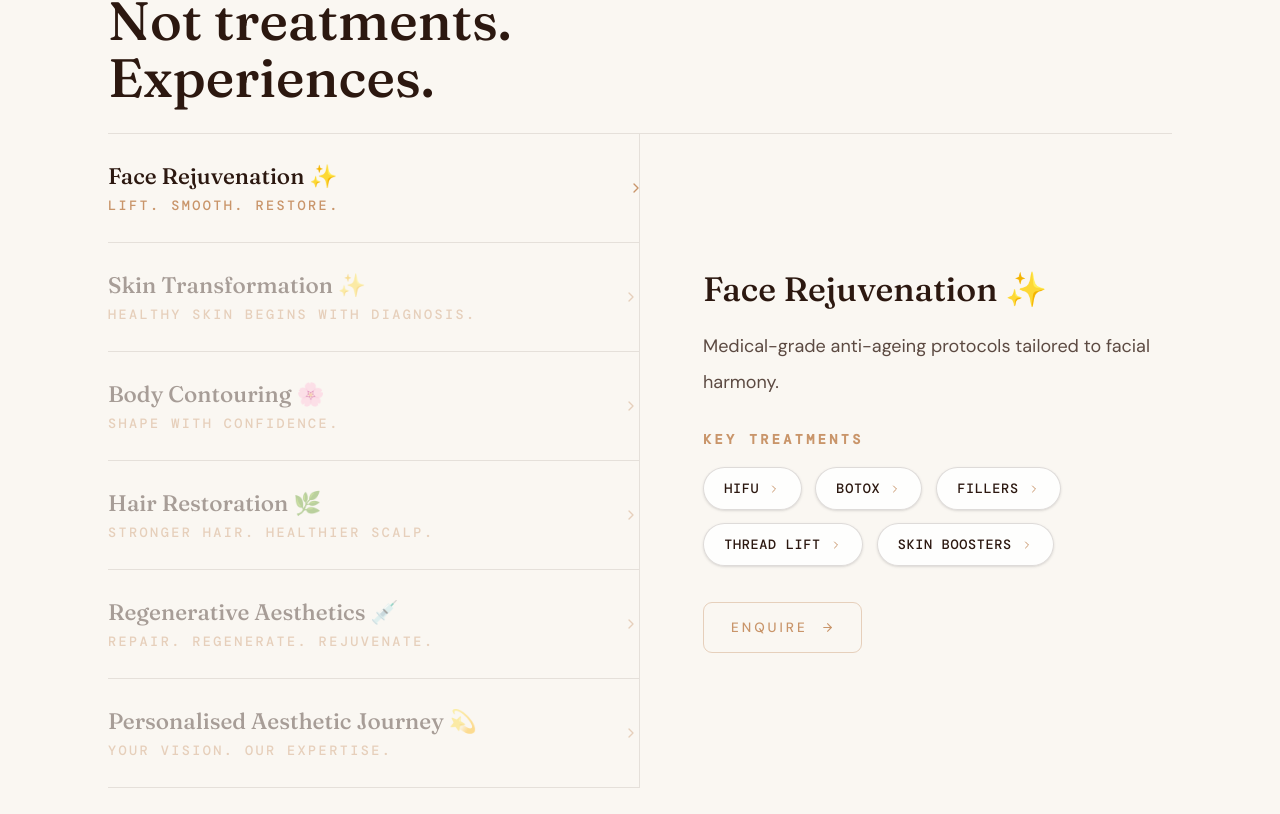
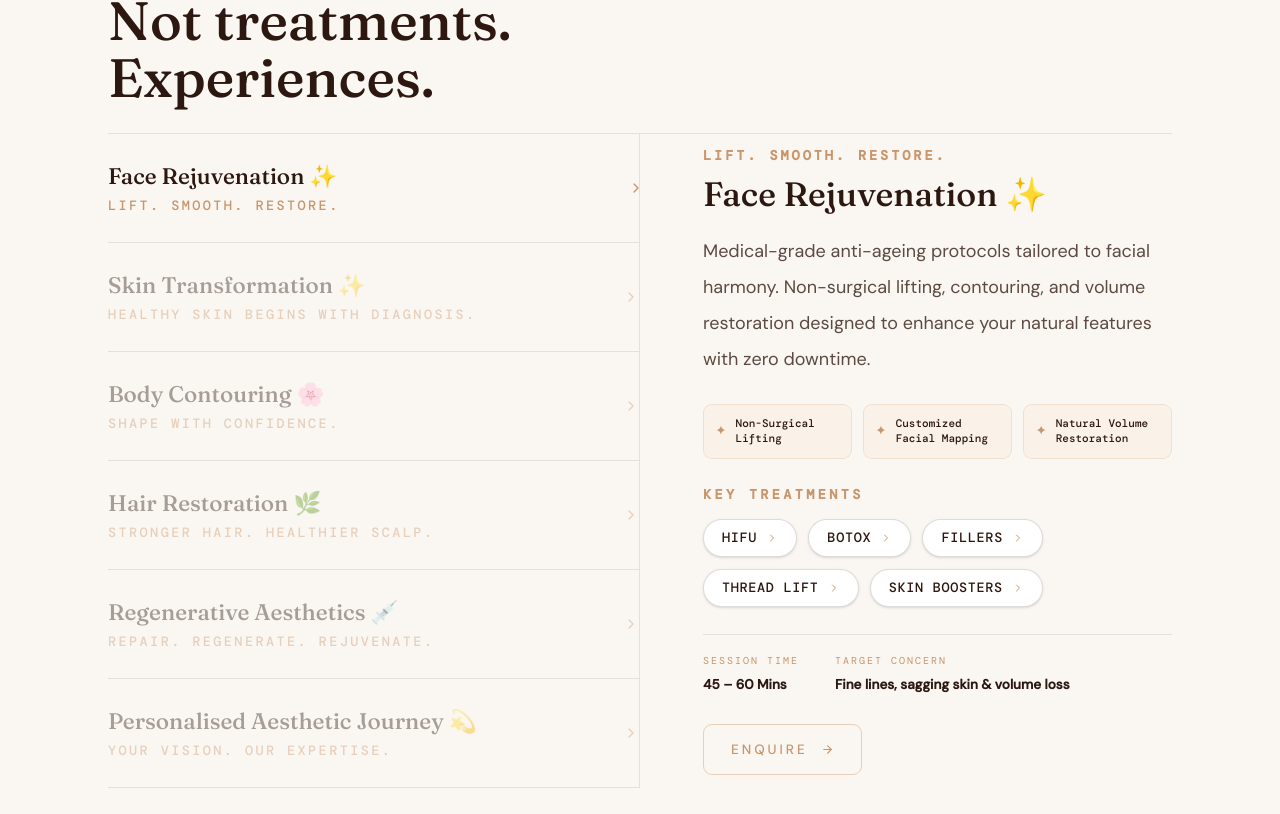
Before and after one commit to playkidsofficial6-oss/cosmohome, a React (Vite) app: page / in a window 1280 px wide. Shown: the part 4406-5220 px from the top of the page. Built offline with nearby package versions, Linux system fonts and the light colour scheme.

Commit message:
feat: implement hero section with animated components and features on the landing page

```diff
--- a/src/pages/Home.tsx
+++ b/src/pages/Home.tsx
@@ -656,12 +656,54 @@ export function Experiences() {
     }
   }, [location.search]);
   const exps = [
-    { name: "Face Rejuvenation ✨", tagline: "Lift. Smooth. Restore.", desc: "Medical-grade anti-ageing protocols tailored to facial harmony.", duration: "", suitedFor: "" },
-    { name: "Skin Transformation ✨", tagline: "Healthy skin begins with diagnosis.", desc: "Designed for acne, pigmentation, scars and texture improvement.", duration: "", suitedFor: "" },
-    { name: "Body Contouring 🌸", tagline: "Shape with confidence.", desc: "Non-surgical body sculpting and tightening.", duration: "", suitedFor: "" },
-    { name: "Hair Restoration 🌿", tagline: "Stronger hair. Healthier scalp.", desc: "Evidence-based treatments for thinning and hair loss.", duration: "", suitedFor: "" },
-    { name: "Regenerative Aesthetics 💉", tagline: "Repair. Regenerate. Rejuvenate.", desc: "Advanced regenerative therapies for natural results.", duration: "", suitedFor: "" },
-    { name: "Personalised Aesthetic Journey 💫", tagline: "Your vision. Our expertise.", desc: "A comprehensive long-term relationship with aesthetic care. Dr. Ruxana designs a multi-year plan aligned with your goals, lifestyle, and evolving beauty.", duration: "Annual programme", suitedFor: "Anyone committed to the long view" },
+    {
+      name: "Face Rejuvenation ✨",
+      tagline: "Lift. Smooth. Restore.",
+      desc: "Medical-grade anti-ageing protocols tailored to facial harmony. Non-surgical lifting, contouring, and volume restoration designed to enhance your natural features with zero downtime.",
+      highlights: ["Non-Surgical Lifting", "Customized Facial Mapping", "Natural Volume Restoration"],
+      duration: "45 – 60 Mins",
+      suitedFor: "Fine lines, sagging skin & volume loss"
+    },
+    {
+      name: "Skin Transformation ✨",
+      tagline: "Healthy skin begins with diagnosis.",
+      desc: "Comprehensive diagnostic and therapeutic solutions for active acne, stubborn pigmentation, acne scars, and uneven texture using medical peels, lasers, and exosome therapies.",
+      highlights: ["Targeted Pigmentation Repair", "Collagen Resurfacing", "Advanced Cellular Healing"],
+      duration: "30 – 60 Mins",
+      suitedFor: "Acne, scars, pigmentation & dullness"
+    },
+    {
+      name: "Body Contouring 🌸",
+      tagline: "Shape with confidence.",
+      desc: "Advanced non-invasive body sculpting, muscle toning, and skin tightening protocols. Designed to refine contours and restore skin firmness safely without surgical intervention.",
+      highlights: ["Targeted Fat Reduction", "Non-Invasive Muscle Sculpting", "Firming & Tightening"],
+      duration: "45 – 90 Mins",
+      suitedFor: "Stubborn fat pockets & skin laxity"
+    },
+    {
+      name: "Hair Restoration 🌿",
+      tagline: "Stronger hair. Healthier scalp.",
+      desc: "Biologically driven hair follicle activation using growth factor concentrate (GFC), PRP, scalp exosomes, and mesotherapy to halt hair shedding and promote natural density.",
+      highlights: ["Follicular Revitalization", "Autologous Growth Factors", "Scalp Barrier Optimization"],
+      duration: "45 – 60 Mins",
+      suitedFor: "Thinning hair, hair fall & scalp health"
+    },
+    {
+      name: "Regenerative Aesthetics 💉",
+      tagline: "Repair. Regenerate. Rejuvenate.",
+      desc: "Next-generation cellular therapies harnessing exosomes and bio-stimulators to trigger deep tissue repair, accelerate collagen synthesis, and restore youthful skin vitality.",
+      highlights: ["Exosome Bio-Therapies", "Deep Cellular Regeneration", "Long-Term Skin Quality"],
+      duration: "45 – 60 Mins",
+      suitedFor: "Aging skin, deep tissue repair & radiance"
+    },
+    {
+      name: "Personalised Aesthetic Journey 💫",
+      tagline: "Your vision. Our expertise.",
+      desc: "A comprehensive long-term relationship with aesthetic care. Our expert medical team designs a multi-year master plan aligned with your aesthetic goals, lifestyle, and evolving beauty.",
+      highlights: ["Multi-Year Master Plan", "Continuous Medical Monitoring", "Tailored Multi-Modality Care"],
+      duration: "Annual programme",
+      suitedFor: "Anyone committed to the long view"
+    },
   ];
   return (
     <section id="experiences" className="pt-6 pb-12 md:pt-12 md:pb-12 bg-[#FAF7F2] border-t border-[#2C1810]/5">
@@ -691,6 +733,17 @@ export function Experiences() {
                 <div className="block lg:hidden overflow-hidden">
                   <div className="pb-8 pt-2">
                     <p className="text-sm text-[#5C4A42] leading-loose mb-5" style={B}>{e.desc}</p>
+
+                    {/* Highlights grid */}
+                    <div className="grid grid-cols-1 gap-2 mb-5">
+                      {e.highlights.map((h) => (
+                        <div key={h} className="flex items-center gap-2 p-2 rounded-lg bg-[#FAF0E6]/80 border border-[#C9956A]/20">
+                          <span className="text-[#C9956A] text-xs">✦</span>
+                          <span className="text-[11px] text-[#2C1810] font-medium" style={M}>{h}</span>
+                        </div>
+                      ))}
+                    </div>
+
                     {i === 0 || i === 1 || i === 2 || i === 3 || i === 4 ? (
                       <div className="mb-5">
                         <p className="text-[10px] tracking-[0.25em] uppercase text-[#C9956A] mb-3 font-semibold" style={M}>Key Treatments</p>
@@ -770,16 +823,30 @@ export function Experiences() {
               </div>
             ))}
           </div>
-          <div className="hidden lg:flex lg:pl-14 pt-6 lg:pt-0 flex-col justify-center">
+
+          {/* Desktop Preview Right Panel */}
+          <div className="hidden lg:flex lg:pl-14 pt-8 lg:pt-0 flex-col justify-center">
             <AnimatePresence mode="wait">
               <motion.div key={active} initial={{ opacity: 0, y: 20 }} animate={{ opacity: 1, y: 0 }} exit={{ opacity: 0, y: -12 }}
                 transition={{ duration: 0.4, ease: EASE }}>
+                <p className="text-xs tracking-[0.22em] uppercase text-[#C9956A] mb-2 font-semibold" style={M}>{exps[active].tagline}</p>
                 <h3 className="text-2xl md:text-3xl text-[#2C1810] mb-4" style={{ ...D }}>{exps[active].name}</h3>
-                <p className="text-base text-[#5C4A42] leading-loose mb-7" style={B}>{exps[active].desc}</p>
+                <p className="text-base text-[#5C4A42] leading-loose mb-6" style={B}>{exps[active].desc}</p>
+
+                {/* Key Clinical Highlights Grid */}
+                <div className="grid grid-cols-1 sm:grid-cols-3 gap-2.5 mb-6">
+                  {exps[active].highlights.map((h) => (
+                    <div key={h} className="flex items-center gap-2 p-2.5 rounded-lg bg-[#FAF0E6]/80 border border-[#C9956A]/20">
+                      <span className="text-[#C9956A] text-xs">✦</span>
+                      <span className="text-[11px] text-[#2C1810] font-medium leading-snug" style={M}>{h}</span>
+                    </div>
+                  ))}
+                </div>
+
                 {active === 0 || active === 1 || active === 2 || active === 3 || active === 4 ? (
-                  <div className="mb-8">
-                    <p className="text-xs tracking-[0.25em] uppercase text-[#C9956A] mb-4 font-semibold" style={M}>Key Treatments</p>
-                    <div className="flex flex-wrap gap-3">
+                  <div className="mb-6">
+                    <p className="text-xs tracking-[0.25em] uppercase text-[#C9956A] mb-3.5 font-semibold" style={M}>Key Treatments</p>
+                    <div className="flex flex-wrap gap-2.5">
                       {(active === 0 ? [
                         { name: "HIFU", slug: "hifu" },
                         { name: "Botox", slug: "botox" },
@@ -812,11 +879,11 @@ export function Experiences() {
                           whileHover={{
                             y: -2,
                             borderColor: "#C9956A",
-                            backgroundColor: "rgba(201,149,106,0.05)",
+                            backgroundColor: "rgba(201,149,106,0.08)",
                             boxShadow: "0 6px 20px rgba(201,149,106,0.12)"
                           }}
                           whileTap={{ scale: 0.97 }}
-                          className="inline-flex items-center gap-2 px-4.5 py-2.5 border border-[#2C1810]/15 rounded-full text-xs tracking-wider uppercase text-[#2C1810] bg-white/80 transition-all duration-300 cursor-pointer shadow-sm"
+                          className="inline-flex items-center gap-2 px-4 py-2 border border-[#2C1810]/15 rounded-full text-xs tracking-wider uppercase text-[#2C1810] bg-white transition-all duration-300 cursor-pointer shadow-sm"
                           style={M}
                         >
                           <span>{item.name}</span>
@@ -825,15 +892,21 @@ export function Experiences() {
                       ))}
                     </div>
                   </div>
-                ) : (
-                  [{ label: "Duration", val: exps[active].duration }, { label: "Suited for", val: exps[active].suitedFor }].map(({ label, val }) => (
-                    <div key={label} className="flex gap-4 mb-3">
-                      <span className="text-xs tracking-[0.25em] uppercase text-[#C9956A] w-24 shrink-0 pt-0.5" style={M}>{label}</span>
-                      <span className="text-sm text-[#2C1810]" style={B}>{val}</span>
-                    </div>
-                  ))
-                )}
-                <div className="mt-8 flex flex-col sm:flex-row gap-3">
+                ) : null}
+
+                {/* Session Meta Info */}
+                <div className="flex flex-wrap gap-8 mb-6 pt-4 border-t border-[#2C1810]/10">
+                  <div>
+                    <span className="text-[10px] tracking-[0.2em] uppercase text-[#C9956A] block mb-0.5" style={M}>Session Time</span>
+                    <span className="text-xs text-[#2C1810] font-semibold" style={B}>{exps[active].duration}</span>
+                  </div>
+                  <div>
+                    <span className="text-[10px] tracking-[0.2em] uppercase text-[#C9956A] block mb-0.5" style={M}>Target Concern</span>
+                    <span className="text-xs text-[#2C1810] font-semibold" style={B}>{exps[active].suitedFor}</span>
+                  </div>
+                </div>
+
+                <div className="flex flex-col sm:flex-row gap-3">
                   {active === 0 || active === 1 || active === 2 || active === 3 || active === 4 ? (
                     <motion.button
                       onClick={() => navigate(active === 0 ? "/service?category=Face" : active === 1 ? "/service?category=Skin" : active === 2 ? "/service?category=Body" : active === 3 ? "/service?category=Hair" : "/service?category=Injectables")}
```
